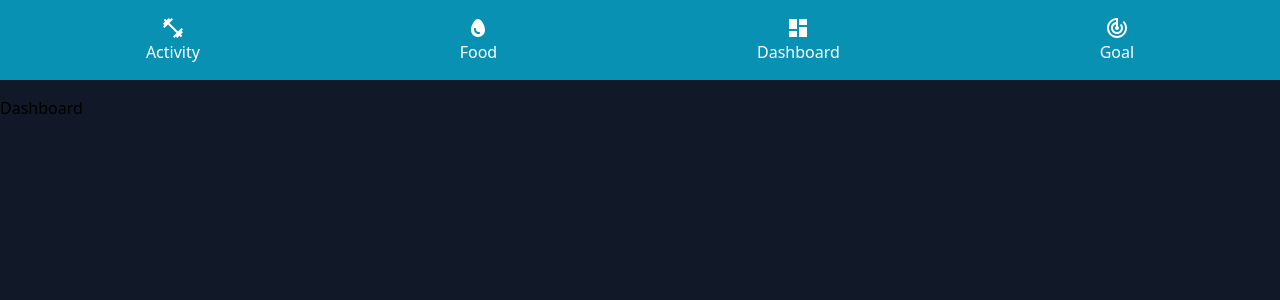
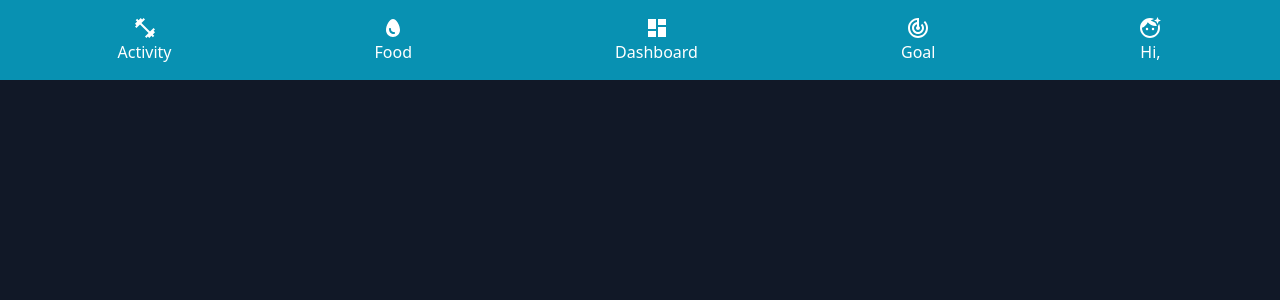
Before and after one commit to adiMallya/fitigue, a React (Vite) app: page / in a window 1280 px wide. Shown: the top 300 px of the page. Built offline with nearby package versions, Linux system fonts and the light colour scheme; no server answers; sample sign-in values are in the browser's storage.

Commit message:
refactor: user tab in navbar

```diff
--- a/src/App.tsx
+++ b/src/App.tsx
@@ -3,13 +3,11 @@ import { Toaster } from "react-hot-toast";
 
 import { PrivateRoute, LoginPage, SignUpPage } from "src/features/auth";
 import { Home } from "src/pages";
-import { Navbar } from "src/shared";
 
 const App: React.FC = () => {
   return (
     <>
       <Toaster position="bottom-right" reverseOrder={false} />
-      <Navbar/>
       <Routes>
         <Route element={<PrivateRoute />}>
           <Route path="/" element={<Home/>}/>
--- a/src/pages/Home.tsx
+++ b/src/pages/Home.tsx
@@ -1,9 +1,22 @@
+import { useEffect } from "react";
+import { useSelector } from "react-redux";
+import { useDispatch } from "react-redux";
+import { fetchMyDetails } from "src/features/user";
+import { Loader, Navbar, RootState, ThunkAppDispatch } from "src/shared";
+
 function Home(): JSX.Element {
+  const dispatch = useDispatch<ThunkAppDispatch>();
+  const token = useSelector((state: RootState) => state.auth.token);
+  const loading = useSelector((state: RootState) => state.user.loading);
+
+  useEffect(() => {
+    dispatch(fetchMyDetails(token!));
+  }, [dispatch, token]);
+
   return (
     <>
-      <div className="flex items-center">
-        <h1>Dashboard</h1>
-      </div>
+      <Navbar/>
+      {loading ? <Loader/> : <div className="flex flex-col"></div>}
     </>
   );
 }
--- a/src/shared/components/Navbar.tsx
+++ b/src/shared/components/Navbar.tsx
@@ -1,7 +1,11 @@
 import { Link } from 'react-router-dom';
-import { Dashboard, FitnessCenterOutlined, Egg, TrackChanges } from '@mui/icons-material';
+import { useSelector } from 'react-redux';
+import { Dashboard, FitnessCenterOutlined, Egg, TrackChanges, Face, Face3, FaceRetouchingNatural } from '@mui/icons-material';
+import { RootState } from 'src/shared/types';
 
 const Navbar = (): JSX.Element => {
+    const { user } = useSelector((state: RootState) => state.user);
+
     return (
         <nav className="fixed inset-x-0 bottom-4 md:static md:top-0 bg-cyan-600 p-4 rounded-full md:rounded-none md:w-full flex items-center justify-around md:justify-center mb-4">
             <ul className="flex w-full justify-around">
@@ -29,6 +33,12 @@ const Navbar = (): JSX.Element => {
                         <span className="md:block hidden" aria-label='Goal'>Goal</span>
                     </Link>
                 </li>
+                <li>
+                    <Link to="/profile" className="text-white flex flex-col items-center">
+                        {user?.sex === 'Female' ? (<Face3/>) : user?.sex === 'Male' ? <Face/> : <FaceRetouchingNatural/>}
+                        <span className='md:block hidden' aria-label='Profile'>Hi, {user?.username}</span>
+                    </Link>
+                </li>
             </ul>
         </nav>
     );
```
